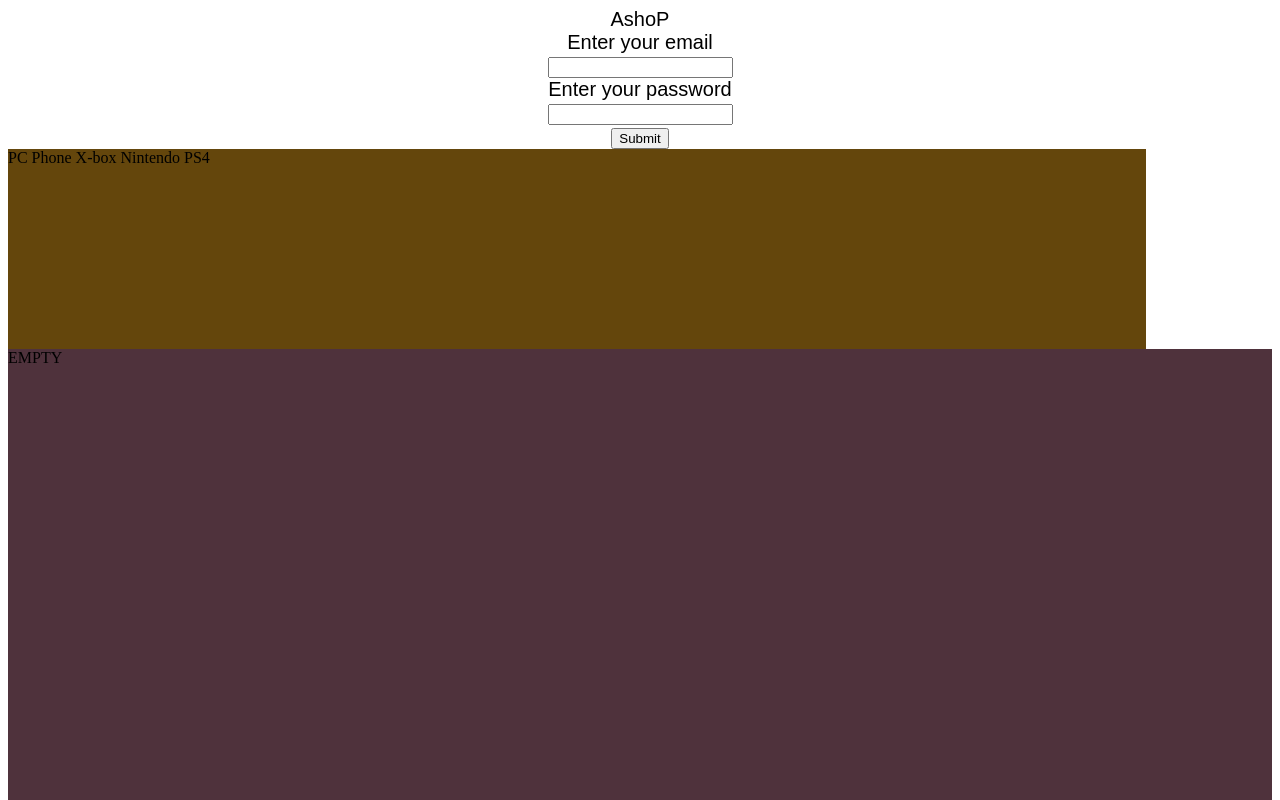
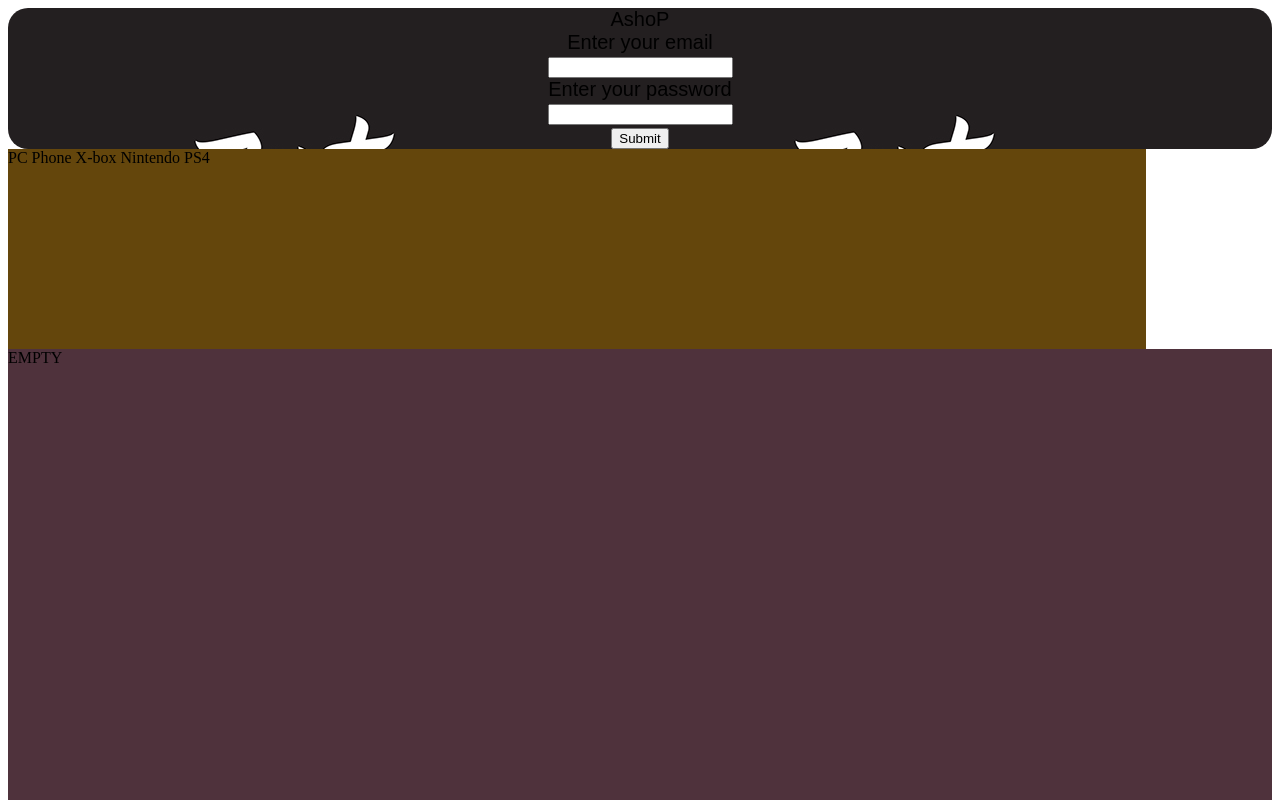
Before and after one commit to Mrpivas7/Mrpivas7.github.io, a plain HTML site: page index.html in a window 1280 px wide. Shown: the top 800 px of the page. Drawn offline with Linux system fonts and the light colour scheme.

Commit message:
Update style.css

```diff
--- a/style.css
+++ b/style.css
@@ -2,7 +2,7 @@
 	text-align: center;
 	font-family: Arial;
 	font-size: 20px;
-	background-image: url(..\Users\ANDROID\Desktop\webacademy\9761ce19078167.562d4aa1176ca.jpg);
+	background-image: url(https://github.com/Mrpivas7/Mrpivas7.github.io/blob/master/9761ce19078167.562d4aa1176ca.jpg);
 	width: 100%;
 	height: 20%;
 	border-radius: 20px;
```
